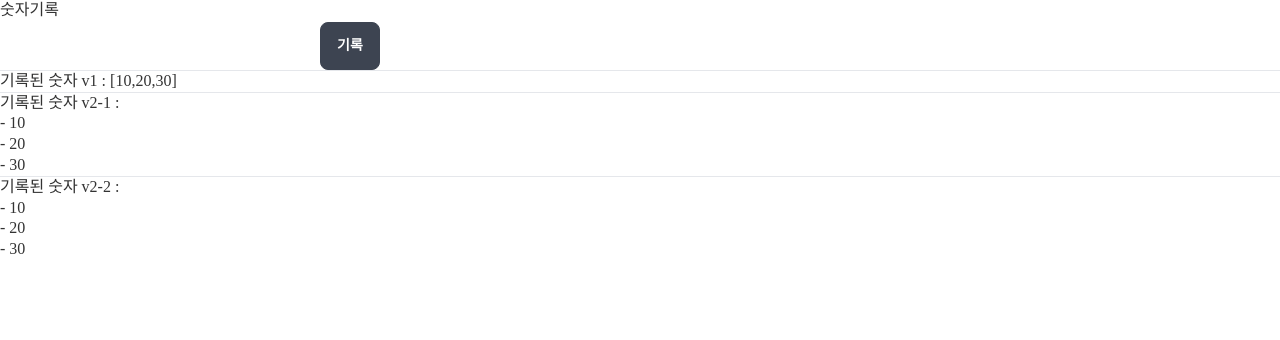
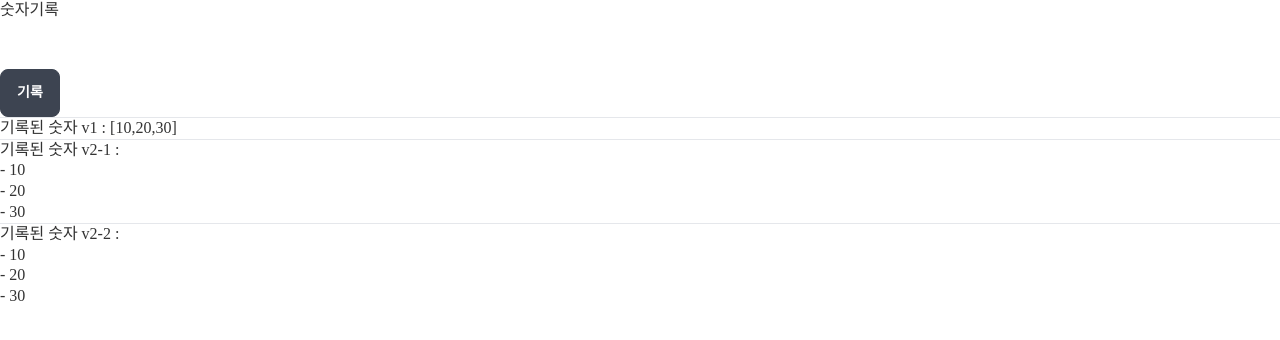
Before and after one commit to CK-0512/react-proj, a React (Create React App) app: page / in a window 1280 px wide. Shown: the top 340 px of the page. Built offline with nearby package versions, Linux system fonts and the light colour scheme; a web font is replaced by a local one.

Commit message:
form을 사용해 Enter로 기록이 가능하게 함

```diff
--- a/src/NoRecord.js
+++ b/src/NoRecord.js
@@ -4,7 +4,7 @@ function NoRecord() {
     const [no, setNo] = useState('');
     const [recordNos, setRecordNos] = useState([10, 20, 30]);
 
-    const saveNo = () => {
+    const saveNo = (e) => {
         if ( no === '') {
             alert('숫자를 입력해주세요.')
             return;
@@ -17,11 +17,16 @@ function NoRecord() {
     return (
         <>
             <h1>숫자기록</h1>
-            <input type="number"
-            value={no}
-            onChange={(e) => setNo(e.target.valueAsNumber)}
-            className="input w-full max-w-xs"/>
-            <button type="button" onClick={saveNo} className="btn">
+            <form onSubmit={(e) => {
+                e.preventDefault();
+                saveNo()}}>
+
+                <input type="number"
+                    value={no}
+                    onChange={(e) => setNo(e.target.valueAsNumber)}
+                    className="input w-full max-w-xs"/>
+            </form>
+            <button type="submit" className="btn">
                 기록
             </button>
 
```
